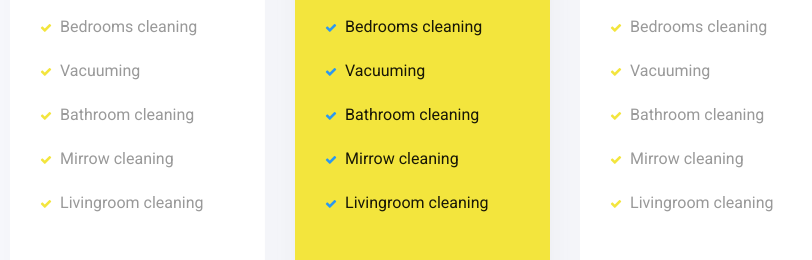
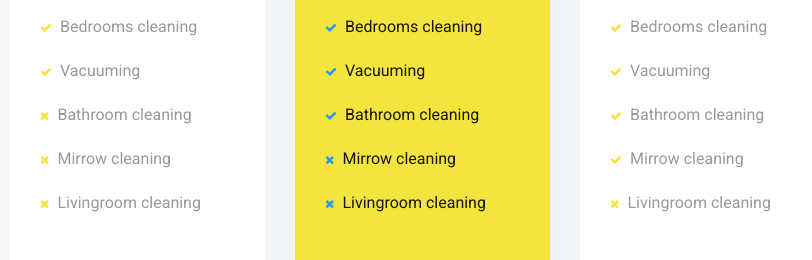
Before and after one commit to Chamseddinekh/the-advance, a plain HTML site: page services.html in a window 1280 px wide. Shown: the part 2600-2860 px from the top of the page, 75-887 px from the left. Drawn offline with Linux system fonts and the light colour scheme; some packages are replaced by stand-ins of ours; files whose address does not match are found by name.

Commit message:
services pricing update

```diff
--- a/services.html
+++ b/services.html
@@ -189,9 +189,9 @@
 		            <ul class="pricing-text mb-5">
 		              <li><span class="fa fa-check mr-2"></span>Bedrooms cleaning</li>
 		              <li><span class="fa fa-check mr-2"></span>Vacuuming</li>
-              <li><span class="fa fa-check mr-2"></span>Bathroom cleaning</li>
-              <li><span class="fa fa-check mr-2"></span>Mirrow cleaning</li>
-              <li><span class="fa fa-check mr-2"></span>Livingroom cleaning</li>
+		              <li><span class="fa fa-times mr-2"></span>Bathroom cleaning</li>
+		              <li><span class="fa fa-times mr-2"></span>Mirrow cleaning</li>
+		              <li><span class="fa fa-times mr-2"></span>Livingroom cleaning</li>
 		            </ul>
 
 		            <a href="#" class="btn btn-primary px-4 py-3">Get Started</a>
@@ -209,8 +209,8 @@
 		              <li><span class="fa fa-check mr-2"></span>Bedrooms cleaning</li>
 		              <li><span class="fa fa-check mr-2"></span>Vacuuming</li>
 		              <li><span class="fa fa-check mr-2"></span>Bathroom cleaning</li>
-              <li><span class="fa fa-check mr-2"></span>Mirrow cleaning</li>
-              <li><span class="fa fa-check mr-2"></span>Livingroom cleaning</li>
+		              <li><span class="fa fa-times mr-2"></span>Mirrow cleaning</li>
+		              <li><span class="fa fa-times mr-2"></span>Livingroom cleaning</li>
 		            </ul>
 
 	            <a href="#" class="btn btn-primary px-4 py-3">Get Started</a>
@@ -229,7 +229,7 @@
 		              <li><span class="fa fa-check mr-2"></span>Vacuuming</li>
 		              <li><span class="fa fa-check mr-2"></span>Bathroom cleaning</li>
 		              <li><span class="fa fa-check mr-2"></span>Mirrow cleaning</li>
-              <li><span class="fa fa-check mr-2"></span>Livingroom cleaning</li>
+		              <li><span class="fa fa-times mr-2"></span>Livingroom cleaning</li>
 		            </ul>
 
 	            <a href="#" class="btn btn-primary px-4 py-3">Get Started</a>
```
Lines whose indentation alone changed are shown as unchanged.
